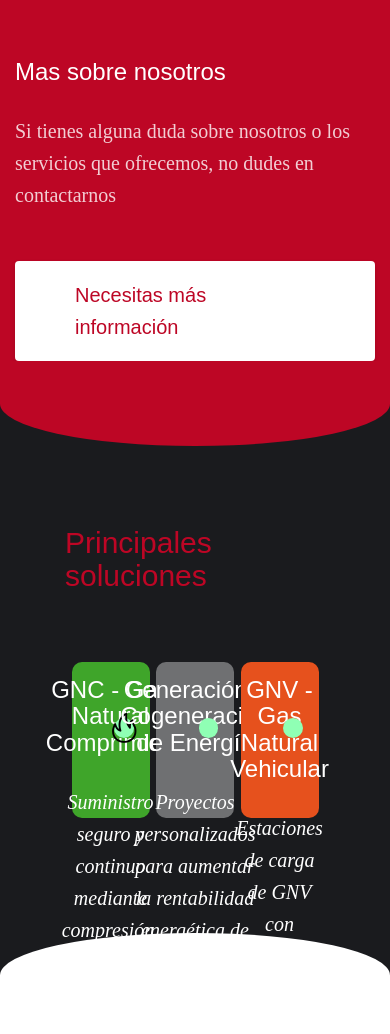
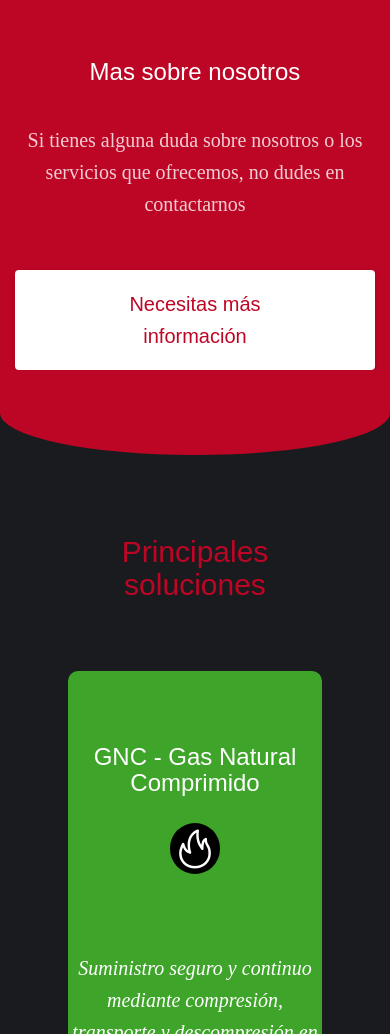
Before and after one commit to jaundeigosl/vpm-landing-page, a PHP site: page / in a window 390 px wide. Shown: the part 901-1935 px from the top of the page. Run offline with PHP 8.4, Linux system fonts and the light colour scheme; some libraries are stand-ins or nearby versions; some web fonts are replaced.

Commit message:
mobile home

```diff
--- a/css/style.css
+++ b/css/style.css
@@ -950,11 +990,11 @@ img {
 
 .col-first-header i{
   padding: 1vw;
-  background-color:  #8fffb4;
+  background-color:  black;
   position: absolute;
   top: 9.8vw;
   left: 11vw;
-  color: black;
+  color: white;
   border-radius: 100%;
   font-size: 30px;
   display: flex;
@@ -1504,6 +1544,62 @@ img {
   .fh5co-nav-toggle {
     display: block;
   }
+
+  #navbar-logo{
+    width: 20vw;
+  }
+
+  #fh5co-header #navbar li a{
+    font-size: 3.5vw;
+  }
+
+  .getting-started{
+    text-align: center;
+  }
+
+  .getting-started .row{
+
+    display: flex;
+    flex-wrap: wrap;
+    justify-content: center;
+
+  }
+
+  h2{
+    text-align: center;
+  }
+
+  h3{
+    margin-bottom: 10vw !important;
+  }
+
+  #main-section-container .row{
+    flex-wrap: wrap;
+    justify-content: center;
+
+  }
+
+  .getting-started .call-to-action a.sign-up{
+    text-align: center;
+  }
+
+  .col-first-section{
+    height: 120vw;
+    width: 65vw;
+    margin-bottom: 8vw;
+  }
+
+  .col-first-header i{
+    top: 39vw;
+    left: 26vw;
+    font-size: 10vw;
+  }
+
+  .col-first-header i::before{
+    width: 11vw;
+    height: 11vw;
+  }
+
 }
 
 .btn {
--- a/index.html
+++ b/index.html
@@ -49,7 +49,12 @@
 					<ul class="nav navbar-nav navbar-right">
 						<li><a href=""><span>Home</span></a></li>
 						<li><a href="pages/quienes_somos/quienes_somos.html"><span>Quienes Somos</span></a></li>
-						<li class="dropdown">
+
+						<li class="mobile-navbar-items" id="mobile-item-1"><a href="pages/nuestras_soluciones/gnc.html"><span>GNC - Gas Natural Comprimido</span></a></li>
+						<li class="mobile-navbar-items" id="mobile-item-2"><a href="pages/nuestras_soluciones/generacion_y_cogeneracion.html"><span>Generación y Cogeneración</span></a></li>
+						<li class="mobile-navbar-items" id="mobile-item-3"><a href="pages/nuestras_soluciones/gnv.html"><span>GNV - Gas Natural Vehicular</span></a></li>
+
+						<li class="dropdown" id ="mobile-item-4">
 							<a href="#"><span>Nuestras soluciones</span></a>
 							<div class="dropdown-content">
 								<a href="pages/nuestras_soluciones/gnc.html"><span>GNC - Gas Natural Comprimido</span></a>
@@ -97,7 +102,7 @@
 				</div>
 				<div class="col-md-6 to-animate-2">
 					<div class="call-to-action text-right">
-						<a href="#" class="sign-up">Necesitas más información</a>
+						<a href="pages/contactanos/contactanos.html" class="sign-up">Necesitas más información</a>
 					</div>
 				</div>
 			</div>
@@ -170,180 +175,6 @@
 			<iframe src="https://www.youtube.com/embed/jB29Eepvsi8" title="VPM Promocional - Virtual Pipelines de México" frameborder="0" allow="accelerometer; autoplay; clipboard-write; encrypted-media; gyroscope; picture-in-picture; web-share" referrerpolicy="strict-origin-when-cross-origin" allowfullscreen></iframe>
 	</section>
 
-	<!-- <section id="fh5co-testimony" data-section="about">
-		<div class="container">
-			<div class="row to-animate">
-				<div class="col-md-12">
-					<h2>Quienes somos</h2>
-					<p>Somos una empresa mexicana especializada en suministrar Gas Natural mediante gasoductos virtuales.</p>
-					<p>Facilitamos el acceso al GNC a industrias sin conexión directa, promoviendo una transición económica, eficiente y sustentable frente a combustibles como Gas LP o diésel.</p>
-				</div>
-			</div>
-			<div class="row ">
-				<div class="col-md-4 to-animate">
-					<img src="images/YPM-SESION-09353.jpg" class="img-shadow img-responsive" alt="Free HTML5 Bootstrap Template">
-				</div>
-				<div class="col-md-4 to-animate">
-					<img src="images/YPM-SESION-09470.jpg" class="img-shadow img-responsive" alt="Free HTML5 Bootstrap Template">
-				</div>
-				<div class="col-md-4 to-animate">
-					<img src="images/YPM-SESION-09532.jpg" class="img-shadow img-responsive" alt="Free HTML5 Bootstrap Template">
-				</div>
-			</div>
-		</div>
-	</section>
-
-	<section id="fh5co-services" data-section="services">
-		<div id="service-container">
-			<div id="rounded-white-space-1" class="rounded-white-space"></div>
-			<div id="service-container-content" class="row">
-				<div class="row to-animate">
-					<h2> Nuestros Servicios</h2>
-				</div>
-				<div class="row">
-
-					<div class="col-md-4 to-animate">
-
-						<div class="row">
-							<i class="icon-compress"></i>
-						</div>
-						<div class="row">
-							<h3>Compresión</h3>
-						</div>
-						<div class="row">
-							<p>El gas se enfría a -36°C y se comprime a 250 bar en contenedores de alta tecnología.</p>
-						</div>
-
-					</div>
-
-					<div class="col-md-4 to-animate">
-
-						<div class="row">
-							<i class="icon-road"></i>
-						</div>
-						<div class="row">
-							<h3>Transporte</h3>
-						</div>
-						<div class="row">
-							<p>Usamos módulos certificados, tecnología aeroespacial y logística “Just in time”.</p>
-						</div>
-
-					</div>
-
-					<div class="col-md-4 to-animate">
-
-						<div class="row">
-							<i class="icon-expand2"></i>
-						</div>
-						<div class="row">
-							<h3>Descompresión</h3>
-						</div>
-						<div class="row">
-							<p>Instalamos estaciones en sitio, adaptadas al consumo del cliente.</p>
-						</div>
-
-					</div>
-
-				</div>
-
-			</div>
-			<div id="rounded-white-space-2" class="rounded-white-space"></div>
-		</div>
-	</section>
-
-	<section id="fh5co-explore" data-section="practice-areas">
-
-		<div class="fh5co-explore">
-			<div class="container">
-				<div class="row">
-					<div class="col-md-12 to-animate-2">
-						<div class="mt">
-							<h2>Nuestra soluciòn </h2>
-							<ul class="list-nav">
-								<li><i class="icon-check2"></i>Acceso al gas natural a través de la implementación de gasoductos virtuales. ubicados directamente en cada una de las plantas de nuestros clientes.</li>
-								<li><i class="icon-check2"></i>Ahorros importantes en energía derivados de la sustitución de combustibles más caros e ineficientes.</li>
-								<li><i class="icon-check2"></i>Ahorro a través de la disminución de costos de mantenimiento.</li>
-								<li><i class="icon-check2"></i>Control eficaz y confiable de los consumos en tiempo real.</li>
-							</ul>
-						</div>
-					</div>
-				</div>
-				<div class="row">
-					<div class="col-md-4 to-animate-2">
-						<img class="img-shadow img-responsive" src="images/YPM-DRONE-14-skies.jpg" alt="Free HTML5 Bootstrap Template">
-					</div>
-					<div class="col-md-4 to-animate-2">
-						<img class="img-shadow img-responsive" src="images/YPM-DRONE-9.jpg" alt="Free HTML5 Bootstrap Template">
-					</div>
-					<div class="col-md-4 to-animate-2">
-						<img class="img-shadow img-responsive" src="images/YPM-DRONE-21-skies.jpg" alt="Free HTML5 Bootstrap Template">
-					</div>
-				</div>
-			</div>
-		</div>
-	</section>
-
-	<section id="plant-locations">
-		<div id="rounded-white-space-3" class="rounded-white-space"></div>
-		<div class="row">
-
-			<div class="col-lg-6">
-
-				<div class="row">
-					<div class="icon-background">
-						<i class="icon-truck"></i>
-					</div>
-				</div>
-
-				<div class="row">
-					<p>Planta San Luis Potosí</p>
-				</div>
-
-				<div class="row">
-					<a href="#">
-						Ver Alcance
-					</a>
-				</div>
-
-				<div class="row">
-					<img src="images/YPM-DRONE-5-skies.jpg">
-				</div>
-
-			</div>
-
-			<div class="col-lg-6">
-
-				<div class="row">
-					<div class="icon-background">
-						<i class="icon-industry"></i>
-					</div>
-				</div>
-
-				<div class="row">
-					<p>Planta Agua Dulce, Veracruz</p>
-				</div>
-
-				<div class="row">
-					<a href="#">
-						Ver Alcance
-					</a>
-				</div>
-
-				<div class="row">
-					<img src="images/YPM-DRONE-22-skies.jpg">
-				</div>
-
-			</div>
-
-		</div>
-	</section>
-
-
-	<section id="fh5co-video">
-		<iframe src="https://www.youtube.com/embed/jB29Eepvsi8" title="VPM Promocional - Virtual Pipelines de México" frameborder="0" allow="accelerometer; autoplay; clipboard-write; encrypted-media; gyroscope; picture-in-picture; web-share" referrerpolicy="strict-origin-when-cross-origin" allowfullscreen></iframe>
-	</section>
-
-	-->
 
 	<footer id="fh5co-footer" data-section="contact" role="contentinfo">
 		<div class="container">
--- a/pages/nuestras_soluciones/generacion_y_cogeneracion.css
+++ b/pages/nuestras_soluciones/generacion_y_cogeneracion.css
@@ -33,7 +33,7 @@
 }
 
 #service-container{
-    height: 50vw !important;
+    height: 55vw !important;
 }
 
 #button-row{
--- a/pages/nuestras_soluciones/generacion_y_cogeneracion.html
+++ b/pages/nuestras_soluciones/generacion_y_cogeneracion.html
@@ -144,7 +144,7 @@
 
 				</div>
 				<div id="button-row" class="row">
-					<a href="#">
+					<a href="../contactanos/contactanos.html">
 						<h2>Mas información</h2>
 					</a>
 				</div>
--- a/pages/nuestras_soluciones/gnc.html
+++ b/pages/nuestras_soluciones/gnc.html
@@ -179,7 +179,7 @@
 
 			</div>
 			<div id="button-row" class="row">
-				<a href="#">
+				<a href="../contactanos/contactanos.html">
 					<h2>Mas información</h2>
 				</a>
 			</div>
--- a/pages/nuestras_soluciones/gnv.html
+++ b/pages/nuestras_soluciones/gnv.html
@@ -71,7 +71,7 @@
 
 	<section id="fh5co-home" data-section="home"  data-stellar-background-ratio="0.5">
 		<div class="overlay">
-			<img id="fondo" src="../../images/YPM-DRONE-21-skies.jpg">
+			<img id="fondo" src="../../images/YPM-SESION-09353.jpg">
 		</div>
 		<div class="container">
 			<div class="text-wrap">
@@ -188,7 +188,7 @@
 
 			</div>
 			<div id="button-row" class="row">
-				<a href="#">
+				<a href="../contactanos/contactanos.html">
 					<h2>Mas información</h2>
 				</a>
 			</div>
```
Also changed, not shown: other parts of css/style.css (+49 -9 lines).
